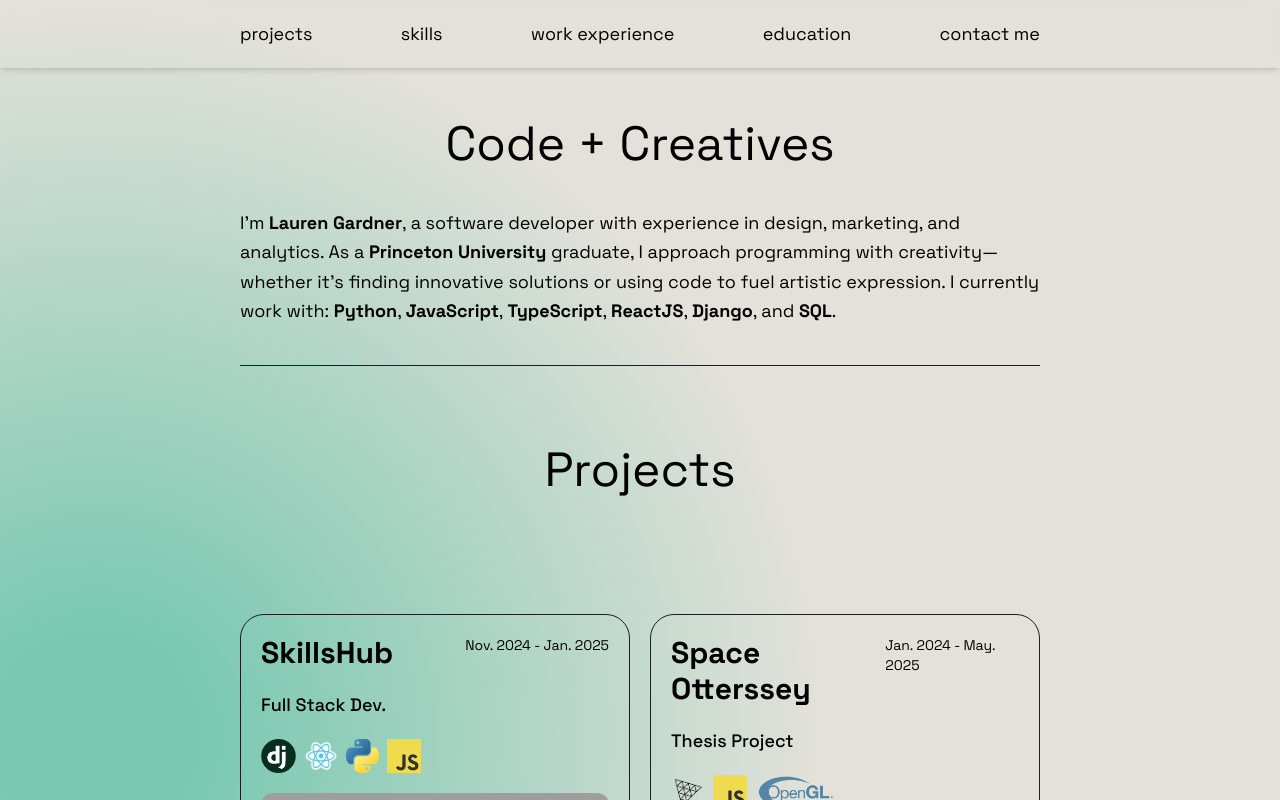
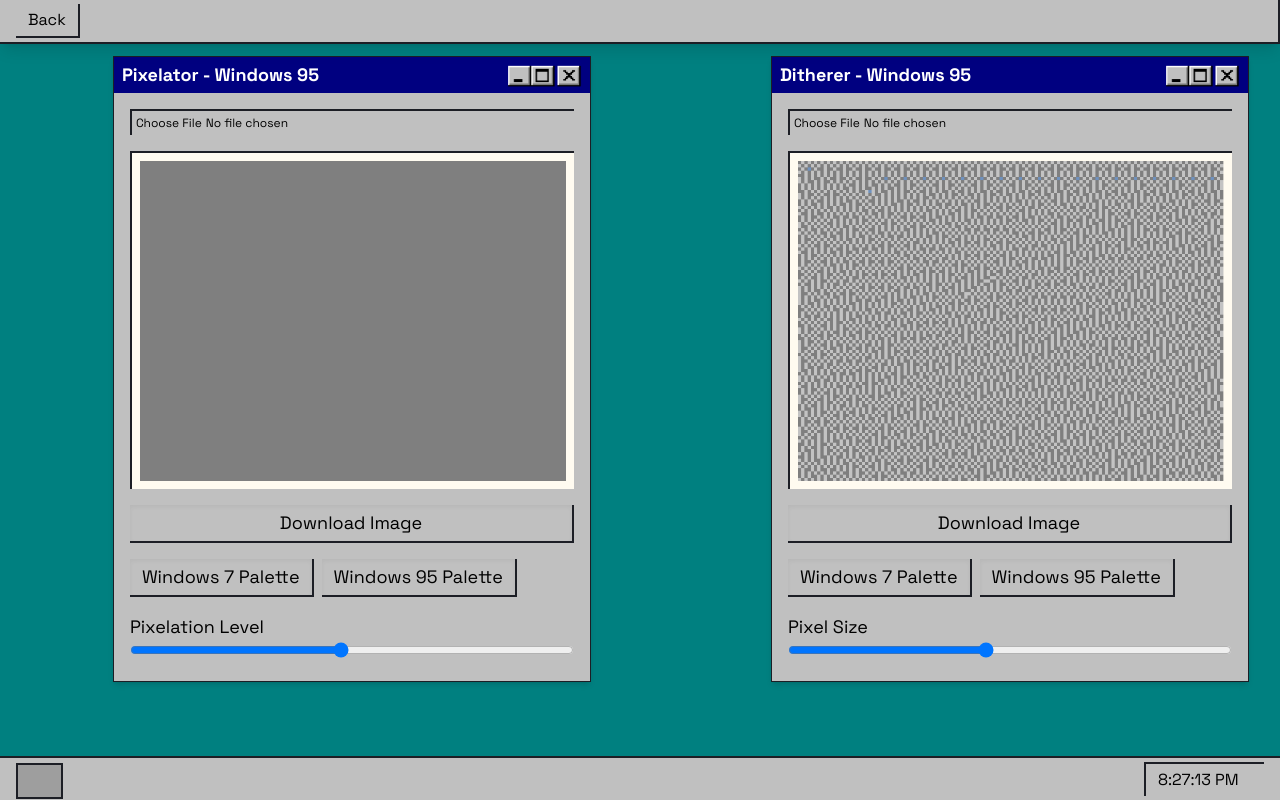
Before and after one commit to lauren-e-gardner/lauren-e-gardner.github.io, a React (Vite) app: page /#/nostalgia in a window 1280 px wide. Shown: the top 800 px of the page. Built offline with nearby package versions, Linux system fonts and the light colour scheme; grey boxes are pictures that could not be loaded.

Commit message:
fix: routing issue on gh-pages

```diff
--- a/package.json
+++ b/package.json
@@ -3,7 +3,6 @@
   "private": true,
   "version": "0.0.0",
   "type": "module",
-
   "scripts": {
     "dev": "vite",
     "build": "tsc -b && vite build",
@@ -16,7 +15,8 @@
     "framer-motion": "^12.4.10",
     "react": "^19.0.0",
     "react-dom": "^19.0.0",
-    "react-router-dom": "^7.2.0"
+    "react-router-dom": "^7.2.0",
+    "three": "^0.174.0"
   },
   "devDependencies": {
     "@eslint/js": "^9.21.0",
--- a/src/layouts/PageLayout.tsx
+++ b/src/layouts/PageLayout.tsx
@@ -19,33 +19,36 @@
   return (
     <div className="bg-[#008080] relative overflow-auto min-h-screen pb-10">
 
-      <nav className=" fixed top-0 left-1/2 transform -translate-x-1/2 w-full bg-[#c0c0c0] text-white border-b-2 border-r-2 border-[#000000] shadow-lg">
+      {/* Top Navigation Bar */}
+      <nav className="fixed top-0 left-1/2 transform -translate-x-1/2 w-full bg-[#c0c0c0] text-white border-b-2 border-r-2 border-[#000000] shadow-lg z-50">
         <div className="flex justify-between items-center px-4 py-1">
 
-          <div className="flex space-x-1">
-            <button
-              className="px-3 text-black border-b-2 border-r-2 border-black h-8 cursor-pointer"
+          {/* Back Button */}
+          <div
+            className="px-3 py-1 text-black border-b-2 border-r-2 border-black cursor-pointer flex items-center justify-center z-50"
             onClick={() => handleNavigation("/")}
           >
             Back
-            </button>
-          </div>
           </div>
 
+        </div>
       </nav>
+
       {children}
 
+      {/* Windows 95 Style Bottom Bar */}
+      <div className="fixed bottom-0 left-0 w-full bg-[#c0c0c0] border-t-2 border-[#000000] flex justify-between items-center px-4 h-11 z-50">
 
-      {/* Windows 95 Style Bottom Bar */}
-      <div className="fixed bottom-0 left-0 w-full bg-[#c0c0c0] border-t-2 border-[#000000] flex justify-between items-center px-4 h-11">
         {/* Start Button */}
-        <button className="mt-1 border-2 border-[#000000] bg-[#c0c0c0]">
+        <button className="mt-1 border-2 border-[#000000] bg-[#c0c0c0] z-50">
           <img src="/Nostalgia/Start.jpg" alt="Start" className="h-8" />
         </button>
+
         {/* Time Display */}
-        <div className="px-3 w-30 py-1 border-l-2 border-t-2 border-[#000000] bg-[#c0c0c0] text-[#000000]">
+        <div className="px-3 w-30 py-1 border-l-2 border-t-2 border-[#000000] bg-[#c0c0c0] text-[#000000] z-50">
           {time}
         </div>
+
       </div>
     </div>
   );
--- a/src/main.tsx
+++ b/src/main.tsx
@@ -1,12 +1,12 @@
 import ReactDOM from "react-dom/client";
-import { BrowserRouter } from "react-router-dom";
+import { HashRouter } from "react-router-dom";
 import App from "./App";
 
 // const basename =
   // import.meta.env.MODE === "development" ? "/" : "/lauren-e-gardner.github.io";
 
 ReactDOM.createRoot(document.getElementById("root")!).render(
-  <BrowserRouter>
+  <HashRouter>
     <App />
-  </BrowserRouter>
+  </HashRouter>
 );
--- a/src/pages/Nostalgia/Ditherer.tsx
+++ b/src/pages/Nostalgia/Ditherer.tsx
@@ -163,7 +163,7 @@
           </div>
 
           <div className="mt-4">
-            <label className="text-xs md:text-sm lg:text-md xl:text-lg 2xl:text-xl">Pixel Size</label>
+            <label className="text-black text-xs md:text-sm lg:text-md xl:text-lg 2xl:text-xl">Pixel Size</label>
             <input
               type="range"
               min="1"
--- a/src/pages/Nostalgia/Pixelator.tsx
+++ b/src/pages/Nostalgia/Pixelator.tsx
@@ -138,7 +138,7 @@
           </div>
 
           <div className="mt-4">
-            <label className="text-xs md:text-sm lg:text-md xl:text-lg 2xl:text-xl">Pixelation Level</label>
+            <label className="text-black text-xs md:text-sm lg:text-md xl:text-lg 2xl:text-xl">Pixelation Level</label>
             <input
               type="range"
               min="10"
--- a/src/pages/components/Projects/Projects.ts
+++ b/src/pages/components/Projects/Projects.ts
@@ -44,7 +44,7 @@
     ],
     description:
       "A fabric simulator that realistically models the behavior of cloth in various environments. It accounts for factors like gravity, collisions with objects, and dynamic elements such as wind and weather patterns.",
-    demoLink: "#",
+    demoLink: "/fabricsim",
     githubLink: "https://github.com/lauren-e-gardner/Fabric_Simulator",
     screenshot:
       "/images/Fabric.png",
```
Also changed, not shown: 1 other file (tests, documents, lock files or other folders). Lines whose indentation alone changed are shown as unchanged.
